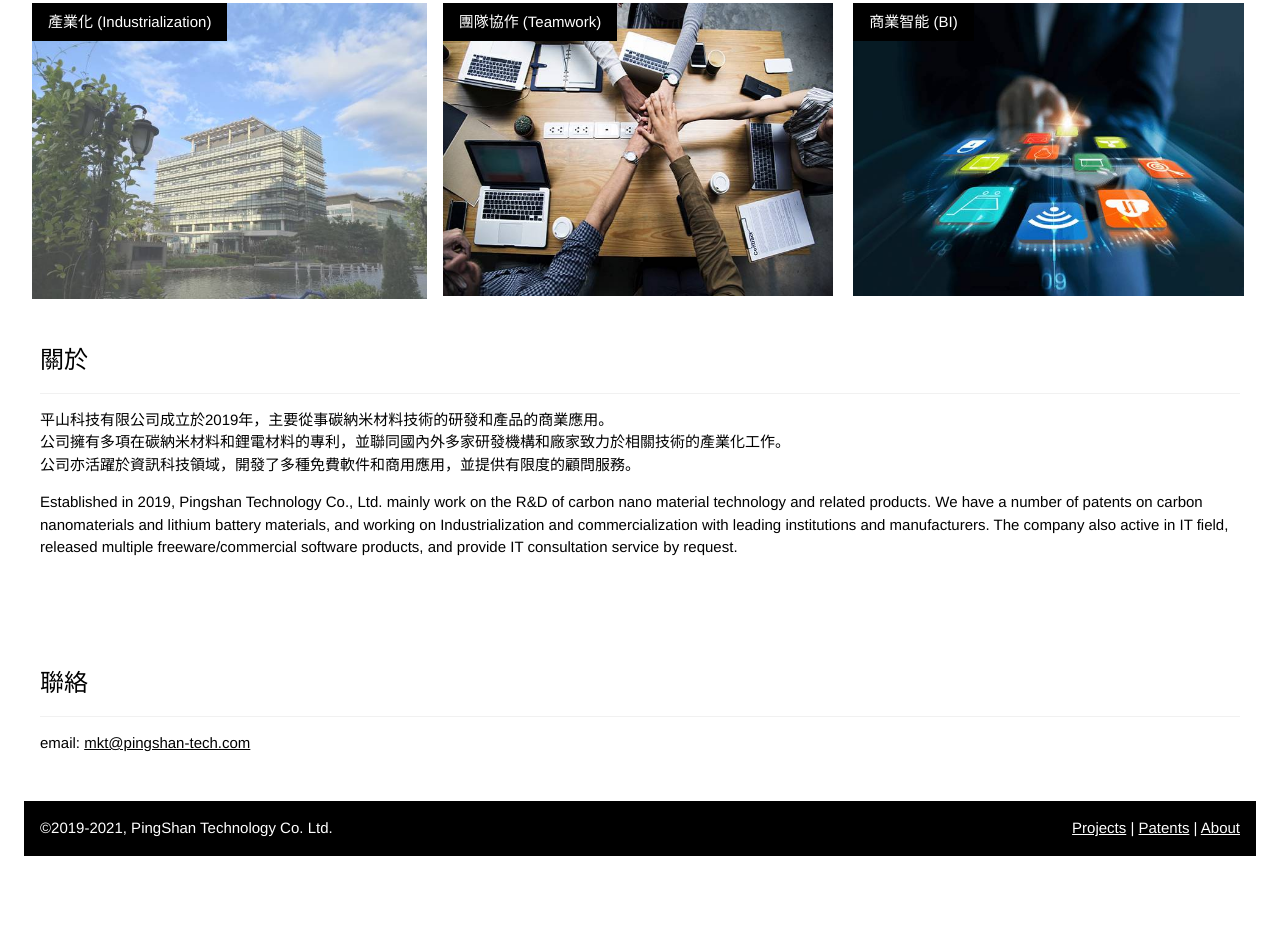
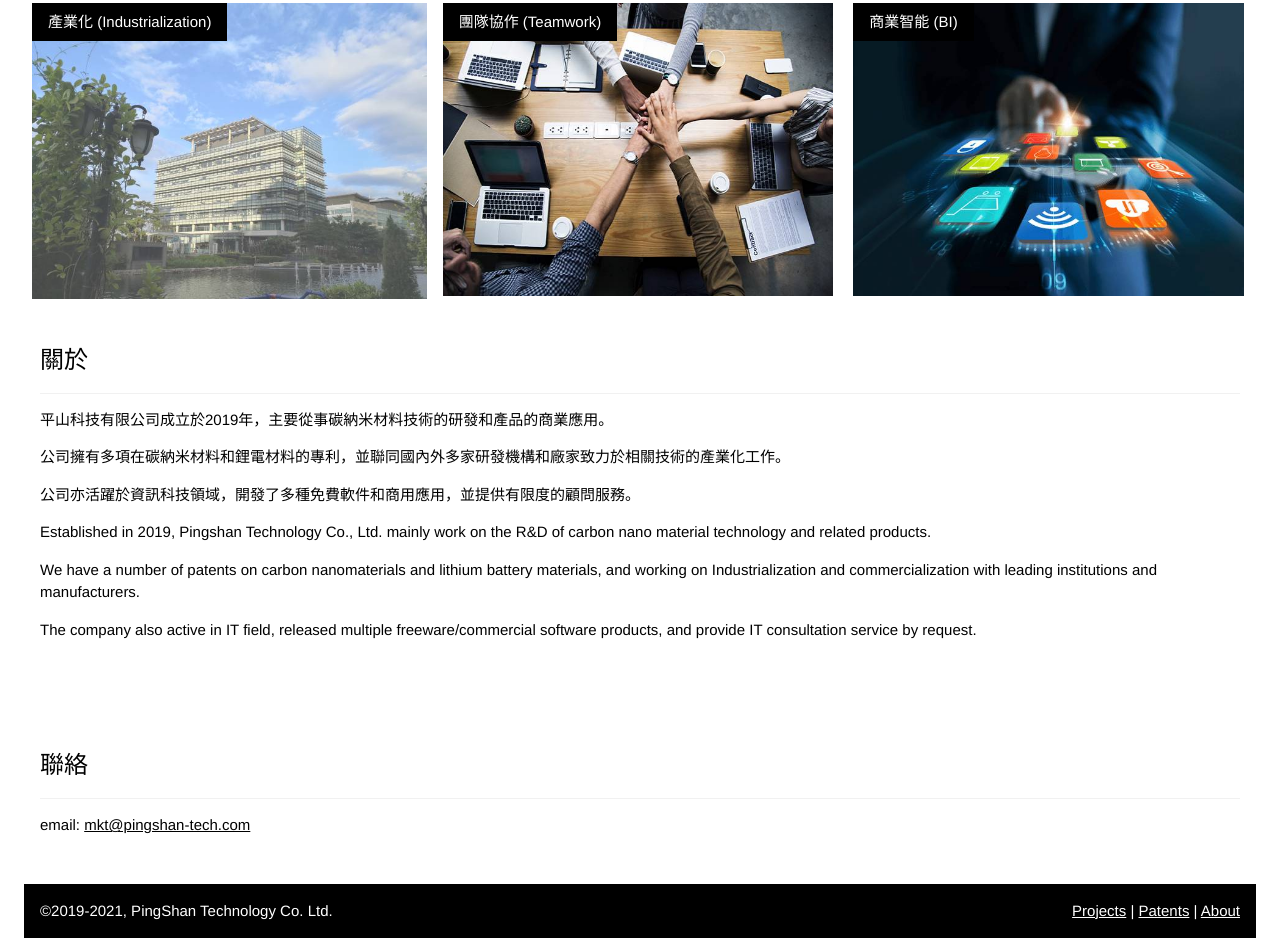
Before and after one commit to pingshan-tech/pingshan-tech.github.io, a plain HTML site: page index.html in a window 1280 px wide. Shown: the part 1235-2181 px from the top of the page. Before the commit the page ends 2099 px from the top, so only its background shows below. Drawn offline with Linux system fonts and the light colour scheme.

Commit message:
update description

```diff
--- a/index.html
+++ b/index.html
@@ -99,16 +99,15 @@
   <!-- About Section -->
   <div class="w3-container w3-padding-32" id="about">
     <h3 class="w3-border-bottom w3-border-light-grey w3-padding-16">關於</h3>
-    <p>平山科技有限公司成立於2019年，主要從事碳納米材料技術的研發和產品的商業應用。
-      <br>公司擁有多項在碳納米材料和鋰電材料的專利，並聯同國內外多家研發機構和廠家致力於相關技術的產業化工作。
-      <br>公司亦活躍於資訊科技領域，開發了多種免費軟件和商用應用，並提供有限度的顧問服務。
-    </p>
+    <p>平山科技有限公司成立於2019年，主要從事碳納米材料技術的研發和產品的商業應用。</p>
+    <p>公司擁有多項在碳納米材料和鋰電材料的專利，並聯同國內外多家研發機構和廠家致力於相關技術的產業化工作。</p>
+    <p>公司亦活躍於資訊科技領域，開發了多種免費軟件和商用應用，並提供有限度的顧問服務。</p>
     <p>Established in 2019, Pingshan Technology Co., Ltd. mainly work on the R&D of
-    carbon nano material technology and related products. We have a number of patents on carbon nanomaterials
-    and lithium battery materials, and working on Industrialization and commercialization with leading institutions
-    and manufacturers.
-    The company also active in IT field, released multiple freeware/commercial software products, and provide
-    IT consultation service by request.
+    carbon nano material technology and related products.</p>
+    <p>We have a number of patents on carbon nanomaterials and lithium battery materials,
+    and working on Industrialization and commercialization with leading institutions  and manufacturers. </p>
+    <p>The company also active in IT field, released multiple freeware/commercial software products,
+    and provide IT consultation service by request.  </p>
   </div>
     <!-- Contact Section -->
   <div class="w3-container w3-padding-32" id="contact">
```
